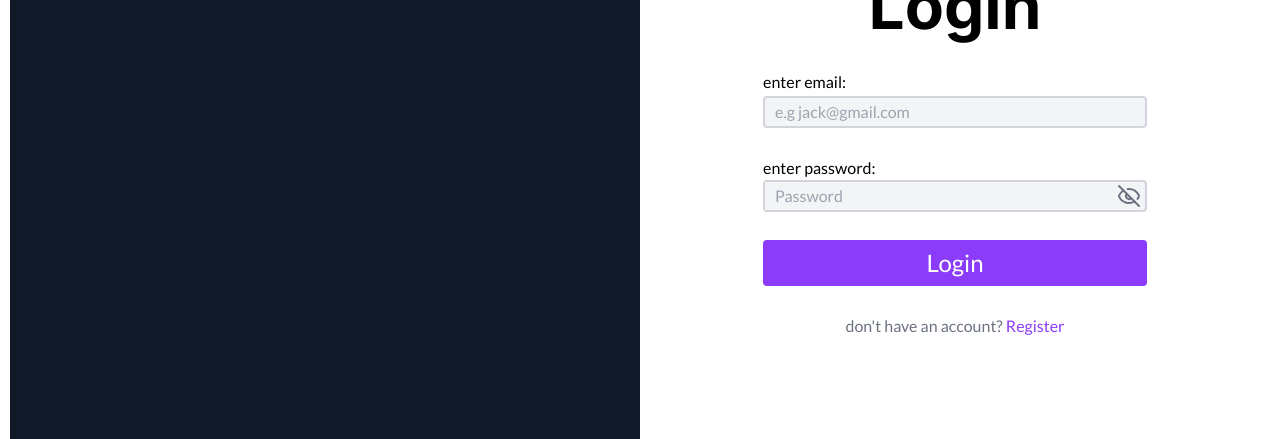
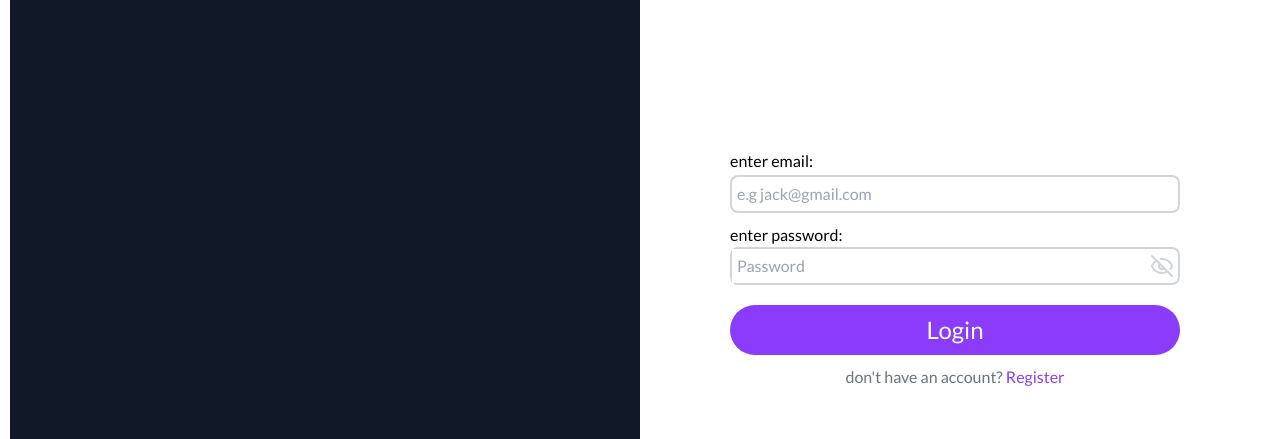
Before and after one commit to stimpy3/Tac, a React (Vite) app in the folder client/: page /login in a window 1280 px wide. Shown: the part 252-691 px from the top of the page. Built offline with nearby package versions, Linux system fonts and the light colour scheme; a web font is replaced by a local one.

Commit message:
revamp part(2/3)

```diff
--- a/client/src/components/loginRegister/loginform.jsx
+++ b/client/src/components/loginRegister/loginform.jsx
@@ -45,43 +45,45 @@ const LoginForm=() => {
 
 
   return (
-    <div className="bg-white p-[15px] w-1/2 h-full flex flex-col justify-center items-center  bg-inherit text-black max-mobXL:h-full max-mobXL:w-full
+    <div className="bg-white p-[20px] w-1/2 h-full flex flex-col justify-evenly items-center  bg-inherit text-black max-mobXL:h-full max-mobXL:w-full
     max-mobXL:rounded-t-[50px]">
       <p className="inter max-mobXL:text-[2rem] max-mobXL:mb-0 text-[3rem] md:text-[4rem] mb-4 font-bold ">Login</p>
-      <form onSubmit={handleLogin} className="flex flex-col justify-center w-full max-w-sm space-y-7 max-mobXL:space-y-3">
-        <div className="max-mobL:text-[.9rem] w-full">
+      <div className="w-full max-w-[450px]">
+      <form onSubmit={handleLogin} className="flex flex-col justify-center w-full">
+        <div className="max-mobL:text-[.9rem] w-full mb-[10px] ">
             <label className="lato">enter email:</label>
             <input
              type="email"
              placeholder="e.g jack@gmail.com" name="email"
-             className="lato max-mobXL:p-1 max-mobXL:mt-[0px] w-full p-[2px] px-[10px] mt-[2px] rounded border-[2px] border-gray-300 bg-gray-100 text-black outline-none focus:outline-none"
+             className="lato  max-mobXL:mt-[0px]  w-full text-[1rem] py-[5px] p-[2px] px-[5px] mt-[2px] rounded-lg border-[2px] bg-white border-gray-300 text-black outline-none focus:outline-none"
              onChange={(e)=>{setEmail(e.target.value)}}
              required
              />
         </div>
 
-        <div className="max-mobL:text-[.9rem] ">
+        <div className="max-mobL:text-[.9rem] mb-[20px]">
               <label className="lato">enter password:</label>
-               <div className="flex border-[2px] bg-gray-100 rounded border-gray-300 ">
+               <div className="flex border-[2px] bg-white rounded-lg border-gray-300 ">
               <input
                type={(showFlag)?"text":"password"}
                name="password"
                placeholder="Password"
-               className="lato max-mobXL:p-1 max-mobXL:mt-[0px] w-full p-[2px] px-[10px] bg-gray-100 text-black outline-none focus:outline-none"
+               className="lato max-mobXL:mt-[0px] text-[1rem] py-[5px] w-full p-[2px] px-[5px] bg-white text-black outline-none focus:outline-none"
                onChange={(e)=>{setPassword(e.target.value)}}
                required
               />
-              <button className=" w-[30px] text-gray-500" onClick={handleShowPass}>{(showFlag)?<Eye/>:<EyeOff/>}</button>
+              <button className=" w-[30px] text-gray-300" onClick={handleShowPass}>{(showFlag)?<Eye/>:<EyeOff/>}</button>
               </div>
         </div>
 
 
-        <button type="submit" className=" lato w-full py-[5px] text-[1.5rem] bg-accent1 text-white max-mobXL:text-[1.2rem] font-bold transition-colors duration-200 hover:bg-accent0 rounded">
+        <button type="submit" className="rounded-full lato w-full py-[7px] text-[1.5rem] bg-accent1 text-white max-mobXL:text-[1.2rem] font-bold transition-colors duration-200 hover:bg-accent0">
           Login
         </button>
 
-        <p className="lato w-full  text-center text-gray-500 max-mobL:text-[0.7rem] ">don't have an account? <button onClick={handleRegister} className="text-accent1 hover:text-accent1">Register</button></p>
+        <p className="lato w-full mt-[10px]  text-center text-gray-500 max-mobL:text-[0.9rem] ">don't have an account? <button onClick={handleRegister} className="text-accent1 hover:text-accent1">Register</button></p>
       </form>
+      </div>
     </div>
   );
 };
--- a/client/src/components/loginRegister/loginvisual.jsx
+++ b/client/src/components/loginRegister/loginvisual.jsx
@@ -17,7 +17,7 @@ const LoginVisual = () => {
 
   return (
     <div className="flex w-1/2 h-full bg-gray-900 box-border rounded-lg max-mobXL:w-full max-mobXL:h-full  max-mobXL:max-w-sm max-mobXL:bg-transparent max-mobXL:justify-center max-mobXL:items-center">
-          <div className="logo hidden max-mobXL:flex w-[100px] aspect-square rounded-[20px] bg-black items-center justify-center p-[10px]">
+          <div className="logo hidden max-mobXL:flex w-[100px] aspect-square rounded-[20px] bg-gradient-to-b from-black to-gray-800 items-center justify-center p-[10px]">
              <div className="bg-[url('/logo2white.png')] bg-contain w-[95%] aspect-square"></div>
           </div>
           <div className="hidden  min-[860px]:block w-full h-full">
--- a/client/src/components/loginRegister/registerform.jsx
+++ b/client/src/components/loginRegister/registerform.jsx
@@ -61,17 +61,18 @@ Backend /register is the API endpoint — where the frontend sends registration
      next after the user submits the form. */
 
   return (
-    <div className="p-[15px]  w-1/2 h-full flex flex-col justify-center items-center bg-inherit text-black max-mobXL:h-full max-mobXL:w-full
+    <div className="p-[20px]  w-1/2 h-full flex flex-col justify-center items-center bg-inherit text-black max-mobXL:h-full max-mobXL:w-full
     bg-white max-mobXL:rounded-t-[50px]">
       <p className="max-mobXL:text-[2rem] max-mobXL:pb-[20px] max-mobXL:mb-0 text-[3rem] md:text-[4rem] mb-4 font-bold inter">Register</p>
-      <form onSubmit={handleSubmit} className="flex flex-col w-full max-w-sm items-center">
+      <div className="w-full max-w-[450px]">
+      <form onSubmit={handleSubmit} className="flex flex-col w-full items-center">
 
         <div className="max-mobL:text-[.9rem] mb-[10px] w-full">
             <label className="lato">enter your first name:</label>
             <input
              type="text"
              placeholder="e.g jack" name="username"
-             className="lato max-mobXL:p-1 max-mobXL:mt-[0px] w-full p-[2px] px-[5px] mt-[2px] rounded border-[2px] border-gray-300 bg-gray-100 text-black outline-none focus:outline-none"
+             className="lato max-mobXL:mt-[0px] py-[5px] text-[1rem] w-full p-[2px] px-[5px] mt-[2px] rounded-lg border-[2px] bg-white border-gray-300 text-black outline-none focus:outline-none"
              onChange={(e)=>{setUsername(e.target.value)}}
              required
              />
@@ -82,7 +83,7 @@ Backend /register is the API endpoint — where the frontend sends registration
             <input
              type="email"
              placeholder="e.g jack@gmail.com" name="email"
-             className="lato max-mobXL:p-1 max-mobXL:mt-[0px] w-full p-[2px] px-[5px] mt-[2px] rounded border-[2px] border-gray-300 bg-gray-100 text-black outline-none focus:outline-none"
+             className="lato  max-mobXL:mt-[0px] py-[5px] text-[1rem] w-full p-[2px] px-[5px] mt-[2px] rounded-lg border-[2px] bg-white border-gray-300 text-black outline-none focus:outline-none"
              onChange={(e)=>{setEmail(e.target.value)}}
              required
              />
@@ -90,12 +91,12 @@ Backend /register is the API endpoint — where the frontend sends registration
 
         <div className="max-mobL:text-[.9rem] mb-[10px] w-full ">
               <label className="lato">enter password:</label>
-               <div className= {(paswdFlag)?"flex border-[2px] border-red-500  bg-gray-300  p-[2px] pl-[5px] rounded":"flex border-[2px] border-gray-300 bg-gray-100 p-[2px] pl-[5px] rounded"}>
+               <div className= {(paswdFlag)?"flex border-[2px] border-red-500 bg-white p-[2px] pl-[5px] rounded-lg":"flex border-[2px] bg-white border-gray-300 p-[2px] pl-[5px] rounded-lg"}>
               <input
                type={(showFlag)?"text":"password"}
                name="password"
                placeholder="Password"
-               className="lato w-full bg-gray-100 text-black outline-none focus:outline-none"
+               className="lato w-full bg-white py-[5px] text-[1rem] text-black outline-none focus:outline-none"
                onChange={(e)=>{setPassword(e.target.value)}}
                required
               />
@@ -105,26 +106,27 @@ Backend /register is the API endpoint — where the frontend sends registration
 
         <div className="max-mobL:text-[.9rem] mb-[20px] w-full ">
               <label className="lato">confirm password:</label>
-               <div className= {(paswdFlag)?"flex border-[2px] border-red-500  bg-gray-300  p-[2px] pl-[5px] rounded":"flex border-[2px] border-gray-300 bg-gray-100 p-[2px] pl-[5px] rounded"}>
+               <div className= {(paswdFlag)?"flex border-[2px] border-red-500  bg-white  p-[2px] pl-[5px] rounded-lg":"flex border-[2px] bg-white border-gray-300 p-[2px] pl-[5px] rounded-lg"}>
               <input
                type={(showFlag)?"text":"password"}
                name="password"
                placeholder="Password"
-               className="lato w-full bg-gray-100 text-black outline-none focus:outline-none"
+               className="lato w-full bg-wihte text-black text-[1rem] py-[5px] outline-none focus:outline-none"
                 onChange={(e)=>{setConfirmPassword(e.target.value)}}
               required
               />
               <button className="w-[30px] text-gray-500"onClick={handleShowPass}>{(showFlag)?<Eye/>:<EyeOff/>}</button>
               </div>
-              {(paswdFlag)?<p className="text-[0.7rem] text-red-500 font-medium">Passwords do not match</p>:<p className="text-[0.7rem] hidden text-red-500 font-medium">Passwords do not match</p>}
+              {(paswdFlag)?<p className="text-[0.9rem] text-red-500 font-medium">Passwords do not match</p>:<p className="text-[0.7rem] hidden text-red-500 font-medium">Passwords do not match</p>}
         </div>
 
-        <button  type="submit" className="lato w-full py-[5px] text-[1.5rem] bg-accent1 text-white max-mobXL:text-[1.2rem] font-bold transition-colors duration-200 hover:bg-accent0 rounded">
+        <button  type="submit" className="lato w-full py-[7px] text-[1.5rem] rounded-full bg-accent1 text-white max-mobXL:text-[1.2rem] font-bold transition-colors duration-200 hover:bg-accent0">
           Register
         </button>
 
-        <p className="lato mt-[10px] w-full text-center text-gray-500 max-mobL:text-[0.7rem] ">already have an account? <button onClick={handleLogin} className="text-accent1 hover:text-accent1">Login</button></p>
+        <p className="lato mt-[10px] w-full text-center text-gray-500 max-mobL:text-[0.9rem] ">already have an account? <button onClick={handleLogin} className="text-accent1 hover:text-accent1">Login</button></p>
       </form>
+      </div>
     </div>
   );
 };
```
Also changed, not shown: client/src/components/timeTable/timeTable.jsx (+17 -17 lines).
